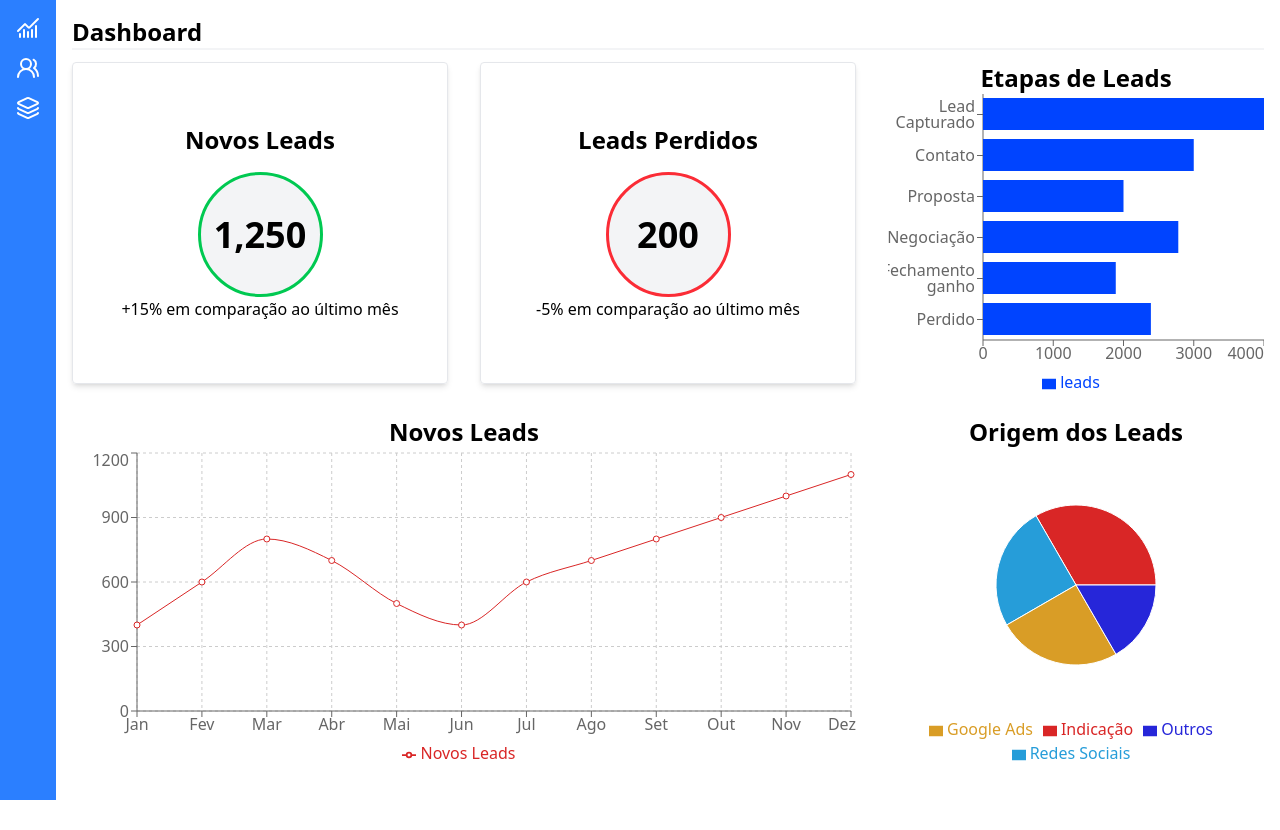
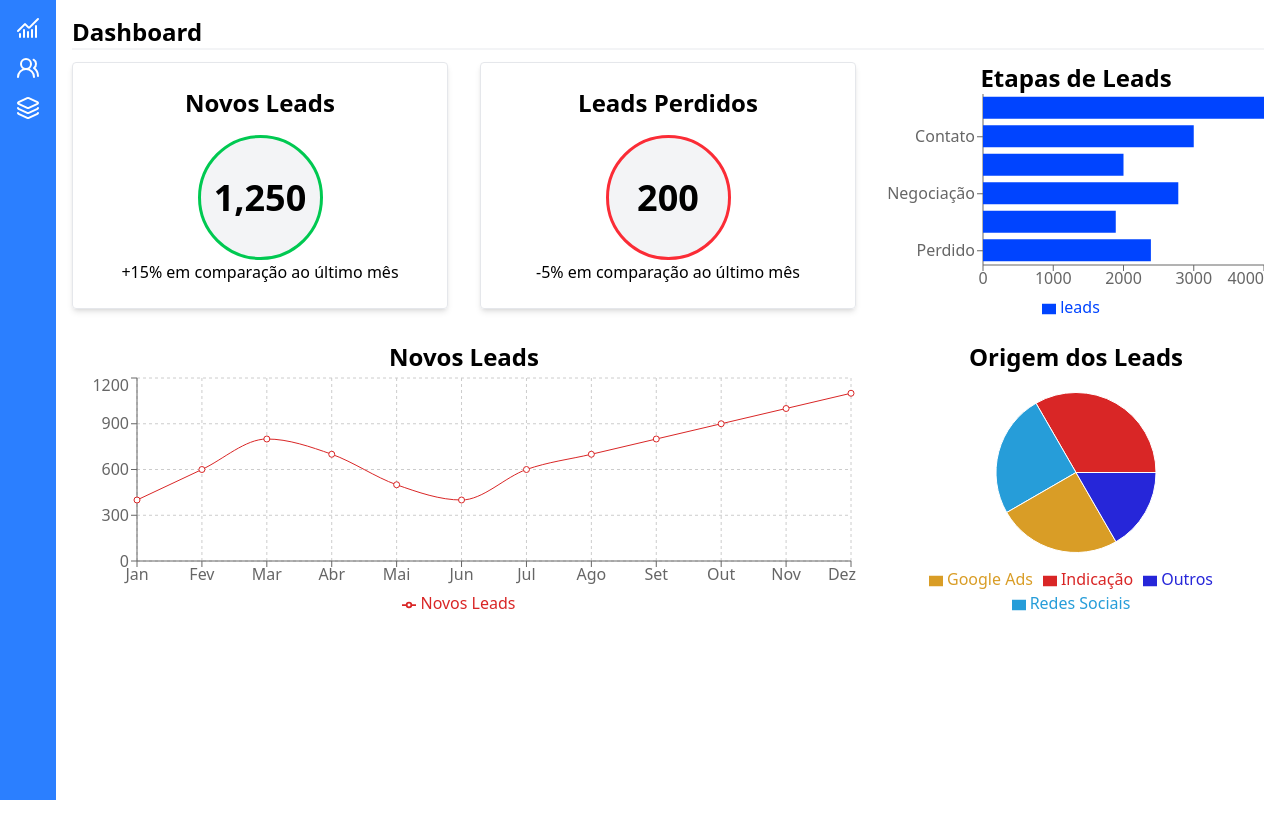
Before and after one commit to guilhermegodoydev/crm, a React (Vite) app in the folder client/: page / in a window 1280 px wide. After the commit the page ends 800 px from the top, so only its background shows below. Built offline with nearby package versions, Linux system fonts and the light colour scheme.

Commit message:
Alterando altura das sessões

```diff
--- a/client/src/App.jsx
+++ b/client/src/App.jsx
@@ -9,7 +9,7 @@ function App() {
     return (
         <main className="flex">
             <MenuLateral/>
-            <div className="flex-1 p-4">
+            <div className="flex flex-col flex-1 p-4">
                 <h1>{titulo}</h1>
                 <hr className="border-1 border-gray-100 mb-3"/>
                 <Outlet/>
--- a/client/src/components/CardEtapa.jsx
+++ b/client/src/components/CardEtapa.jsx
@@ -4,9 +4,9 @@ export default function CardEtapa({id, titulo, leads, taxaConversao, qualidade})
     return (
         <div className="border-2 border-gray-200 shadow-lg rounded-md p-2 bg-gray-100">
             <h2>{titulo}</h2>
-            <ul>
-                <li>Leads na Etapa: {leads}</li>
-                <li>
+            <div>
+                <p>Leads na Etapa: {leads}</p>
+                <div>
                     <label className="block" htmlFor={idEtapa}>Taxa de Conversão:</label>
                     <div className="flex items-center justify-between">
                         <progress
@@ -17,11 +17,9 @@ export default function CardEtapa({id, titulo, leads, taxaConversao, qualidade})
                         />
                         <span>{taxaConversao}</span>
                     </div>
-                </li>
-                <li>Qualidade da Etapa: <span className={`font-semibold  bg-white/20 ${qualidade.toLowerCase() === "alta" ? "text-green-800" : (qualidade.toLowerCase() === "média" ? "text-yellow-800" : "text-red-800")}`}>{qualidade}</span></li>
-            </ul>
-
-            <button className="bg-blue-500 rounded-md w-full text-white cursor-pointer hover:bg-blue-600 mt-5">Ver Leads</button>
+                </div>
+                <p>Qualidade da Etapa: <span className={`font-semibold  bg-white/20 ${qualidade.toLowerCase() === "alta" ? "text-green-800" : (qualidade.toLowerCase() === "média" ? "text-yellow-800" : "text-red-800")}`}>{qualidade}</span></p>
+            </div>
         </div>
     );
 }
--- a/client/src/index.css
+++ b/client/src/index.css
@@ -10,7 +10,7 @@
     }
 
     section {
-        @apply w-full h-full;
+        @apply flex-1;
     }
 
     progress::-webkit-progress-bar {
--- a/client/src/screens/Dashboard.jsx
+++ b/client/src/screens/Dashboard.jsx
@@ -35,7 +35,7 @@ const dadosGraficoBarra = [
 export default function Dashboard() {
     return (
         <section>
-            <div className="grid grid-cols-3 grid-rows-2 gap-8 h-[88%]">
+            <div className="grid grid-cols-3 grid-rows-2 gap-8">
                 <CardMetrica titulo="Novos Leads" valor="1,250" taxaCrescimento={15} tamanhoCirculo={125}/>
                 <CardMetrica titulo="Leads Perdidos" valor="200" taxaCrescimento={-5} tamanhoCirculo={125}/>
 
```
